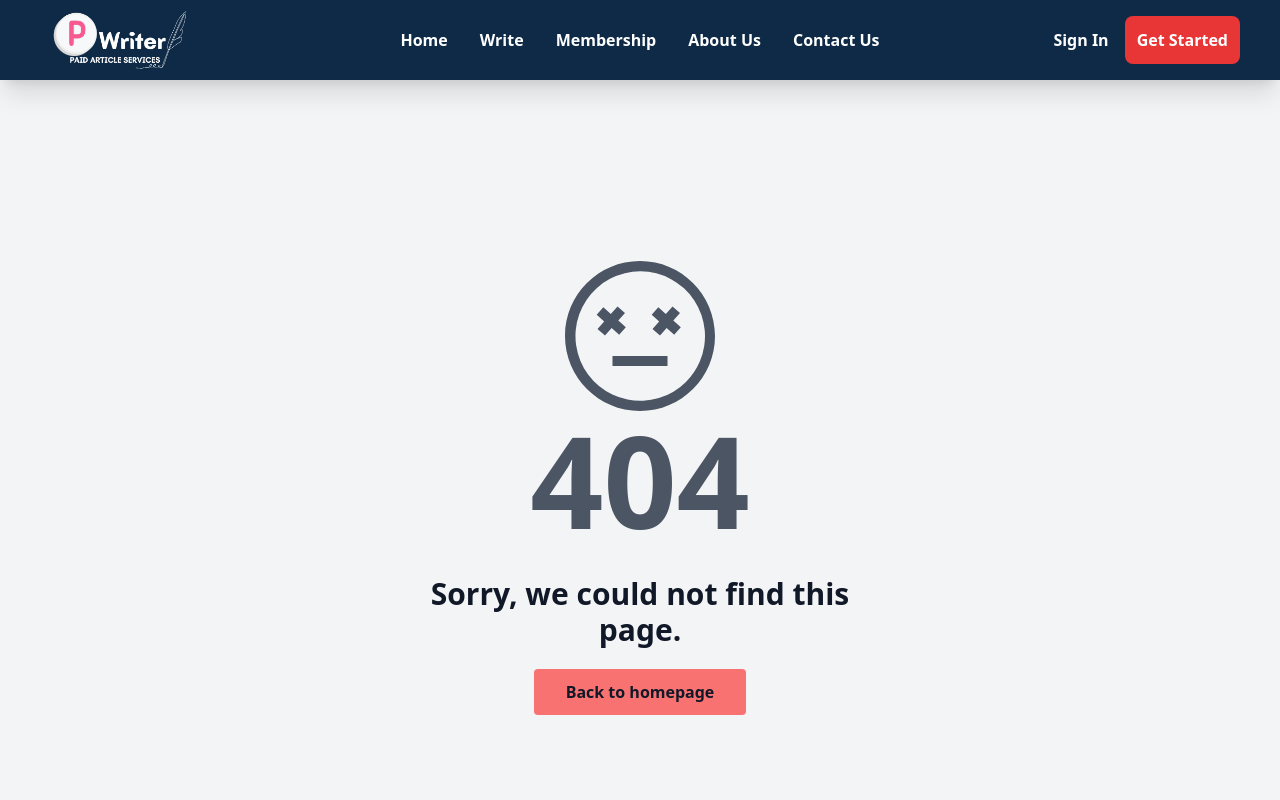
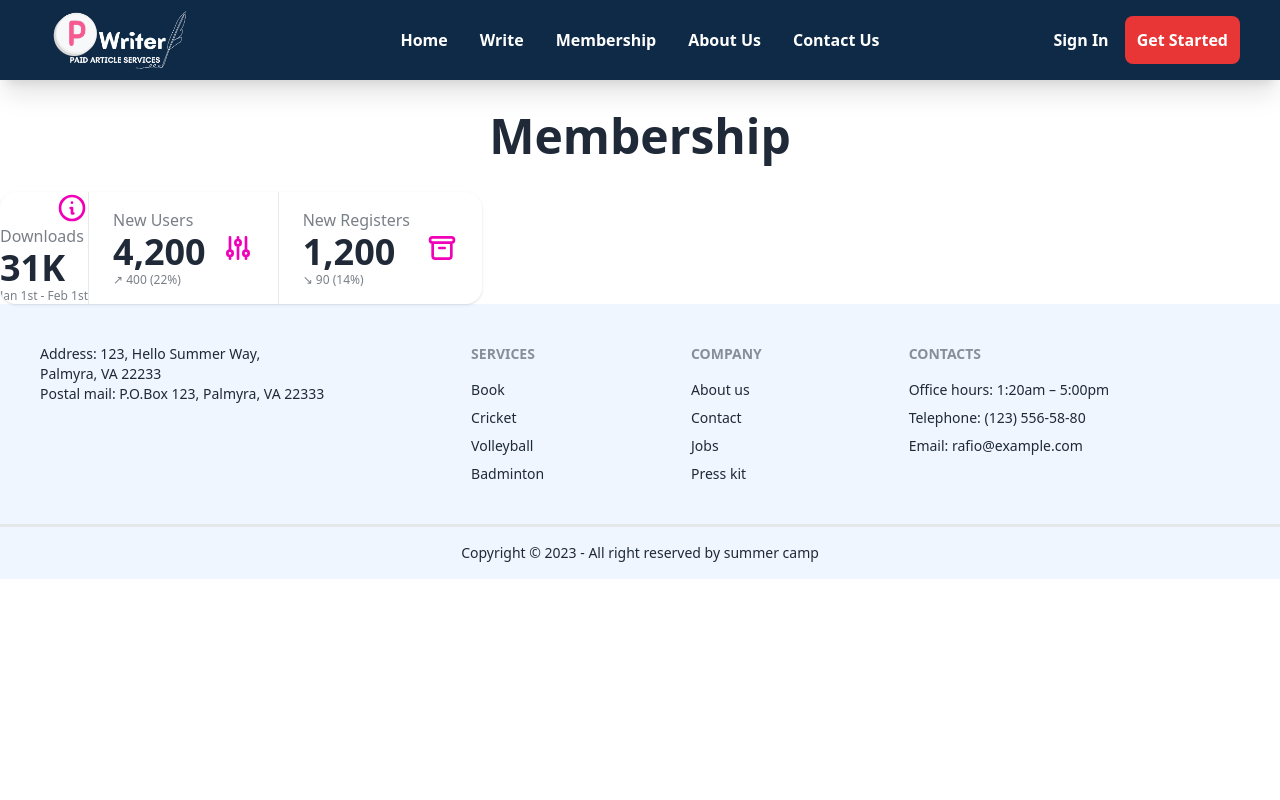
Before and after one commit to robiul0278/Pro-Articles-Client, a React (Vite) app: page /membership in a window 1280 px wide. Shown: the top 800 px of the page. Built offline with nearby package versions, Linux system fonts and the light colour scheme; no server answers.

Commit message:
added membership and more about part

```diff
--- /dev/null
+++ b/src/Page/Membership/Membership.jsx
@@ -0,0 +1,41 @@
+
+
+const Membership = () => {
+    return (
+        <div className="mx-auto max-w-screen-xl">
+            <h1 className="text-center text-5xl mt-8 mb-8 font-bold">Membership</h1>
+            <div className="stats shadow">
+                <div className="start">
+                    <div className="stat-figure text-secondary">
+                        <svg xmlns="http://www.w3.org/2000/svg" fill="none" viewBox="0 0 24 24" className="inline-block w-8 h-8 stroke-current"><path strokeLinecap="round" strokeLinejoin="round" strokeWidth="2" d="M13 16h-1v-4h-1m1-4h.01M21 12a9 9 0 11-18 0 9 9 0 0118 0z"></path></svg>
+                    </div>
+                    <div className="stat-title">Downloads</div>
+                    <div className="stat-value">31K</div>
+                    <div className="stat-desc">Jan 1st - Feb 1st</div>
+                </div>
+
+                <div className="stat">
+                    <div className="stat-figure text-secondary">
+                        <svg xmlns="http://www.w3.org/2000/svg" fill="none" viewBox="0 0 24 24" className="inline-block w-8 h-8 stroke-current"><path strokeLinecap="round" strokeLinejoin="round" strokeWidth="2" d="M12 6V4m0 2a2 2 0 100 4m0-4a2 2 0 110 4m-6 8a2 2 0 100-4m0 4a2 2 0 110-4m0 4v2m0-6V4m6 6v10m6-2a2 2 0 100-4m0 4a2 2 0 110-4m0 4v2m0-6V4"></path></svg>
+                    </div>
+                    <div className="stat-title">New Users</div>
+                    <div className="stat-value">4,200</div>
+                    <div className="stat-desc">↗︎ 400 (22%)</div>
+                </div>
+
+                <div className="stat">
+                    <div className="stat-figure text-secondary">
+                        <svg xmlns="http://www.w3.org/2000/svg" fill="none" viewBox="0 0 24 24" className="inline-block w-8 h-8 stroke-current"><path strokeLinecap="round" strokeLinejoin="round" strokeWidth="2" d="M5 8h14M5 8a2 2 0 110-4h14a2 2 0 110 4M5 8v10a2 2 0 002 2h10a2 2 0 002-2V8m-9 4h4"></path></svg>
+                    </div>
+                    <div className="stat-title">New Registers</div>
+                    <div className="stat-value">1,200</div>
+                    <div className="stat-desc">↘︎ 90 (14%)</div>
+                </div>
+
+            </div>
+
+        </div>
+    );
+};
+
+export default Membership;
--- a/src/Page/Routes/Routes.jsx
+++ b/src/Page/Routes/Routes.jsx
@@ -11,6 +11,7 @@ import Register from "../FirebaseAuth/Register/Register";
 import WriteArticle from "../Write/WriteArticle";
 import Contact from "../Home/Contact/Contact";
 import About from "../About/About";
+import Membership from "../Membership/Membership";
 const router = createBrowserRouter([
     {
         path: "/",
@@ -46,6 +47,10 @@ const router = createBrowserRouter([
                 path: '/about',
                 element: <About></About>
             },
+            {
+                path: '/membership',
+                element: <Membership></Membership>
+            },
 
         ]
     },
```
